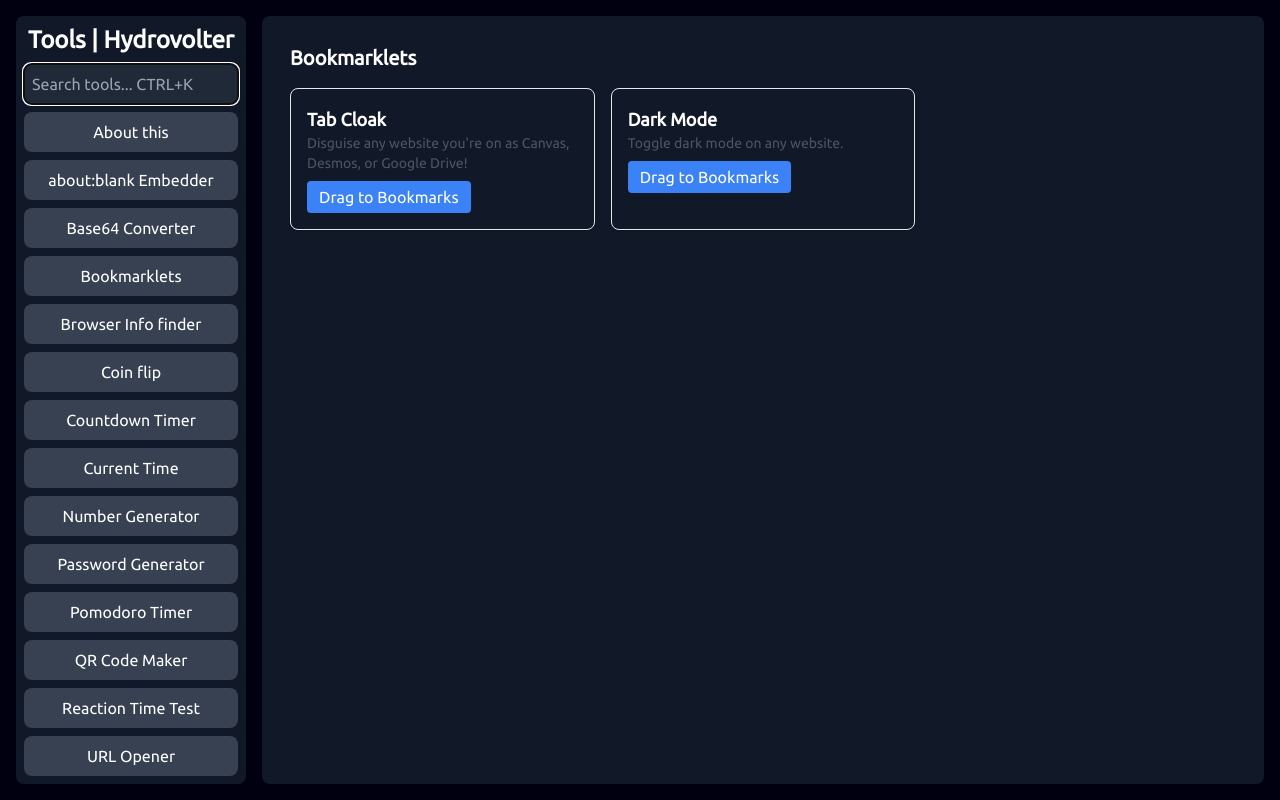
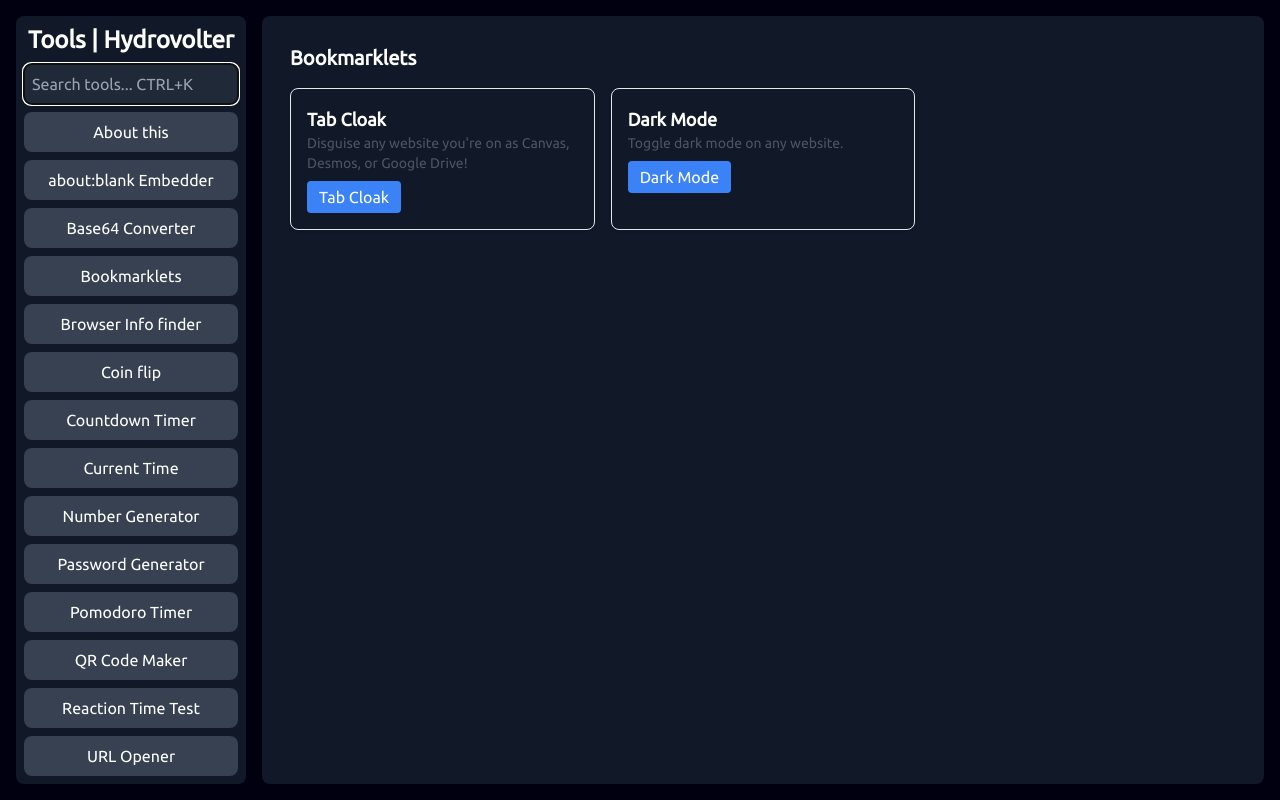
Before and after one commit to Hydrovolter/Tools, a Vue app: page /bookmarklets in a window 1280 px wide. Built offline with nearby package versions, Linux system fonts and the light colour scheme.

Commit message:
update bookmarklet name on button

```diff
--- a/src/views/BookmarkletsView.vue
+++ b/src/views/BookmarkletsView.vue
@@ -10,7 +10,7 @@
             :href="bookmarklet.code"
             :draggable="true"
             @dragstart="(event) => onDragStart(event, bookmarklet.code)"
-          >Drag to Bookmarks</a>
+          >{{ bookmarklet.name }}</a>
         </div>
       </div>
     </div>
```
